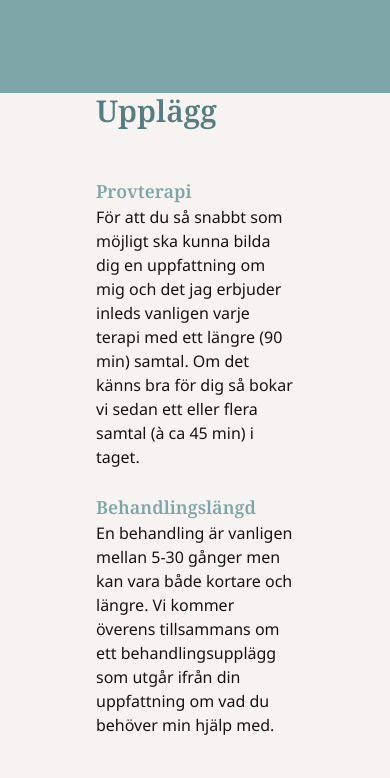
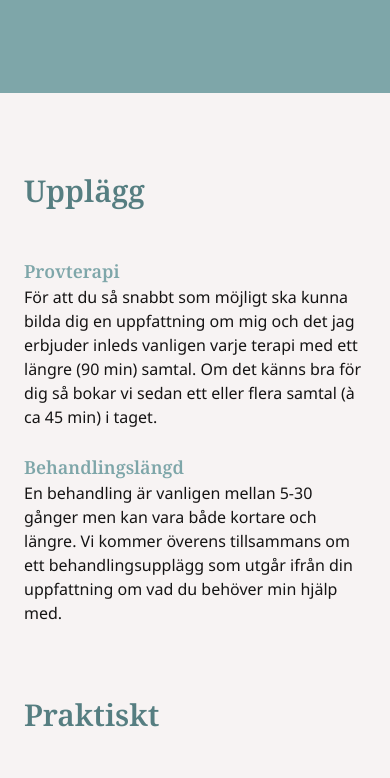
Before and after one commit to purung/ma-psykolog-hemsida, an Astro site: page / in a window 390 px wide. Shown: the part 3944-4722 px from the top of the page. Built offline with nearby package versions, Linux system fonts and the light colour scheme; Astro itself is replaced by a stand-in of ours.

Commit message:
Mobile view

```diff
--- a/src/components/Tider.astro
+++ b/src/components/Tider.astro
@@ -3,9 +3,9 @@
 ---
 
 <section class="w-full min-h-[80svh] bg-base-100 smol-stack-layout">
-    <div class="place-self-center px-24">
+    <div class="place-self-center px-6 my-20 md:px-24">
         <div
-            class="grid grid-cols-1 lg:grid-cols-3 gap-24 justify-items-center justify-center place-content-stretch"
+            class="grid grid-cols-1 lg:grid-cols-3 gap-12 lg:gap-24 justify-items-center justify-center place-content-stretch"
         >
             <div>
                 <h2 class="text-3xl font-serif text-accent reveal mb-12">
```
